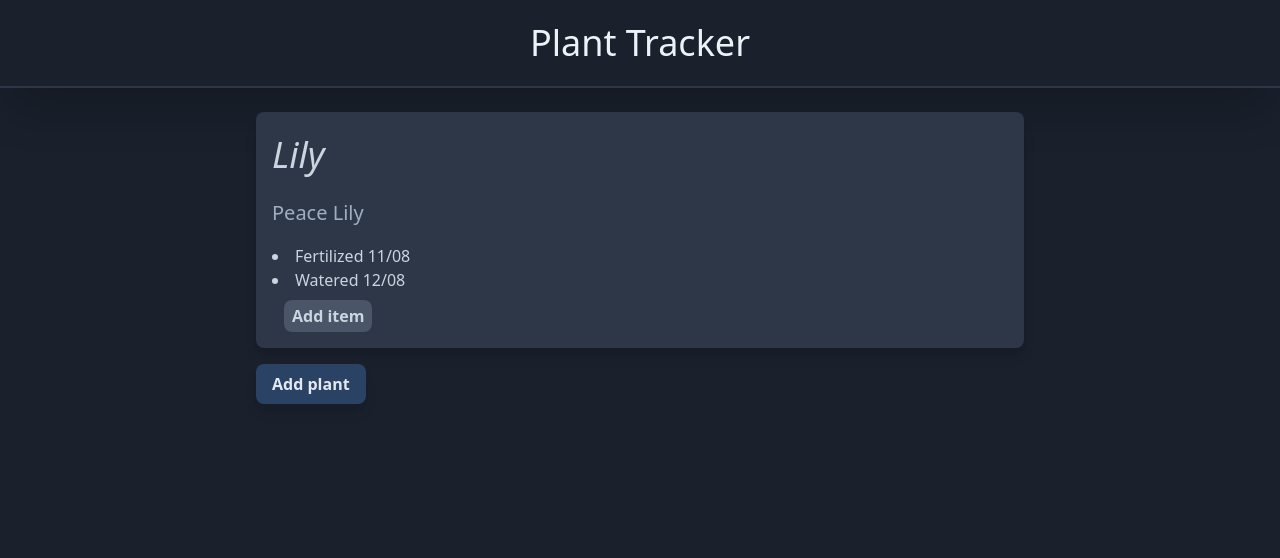
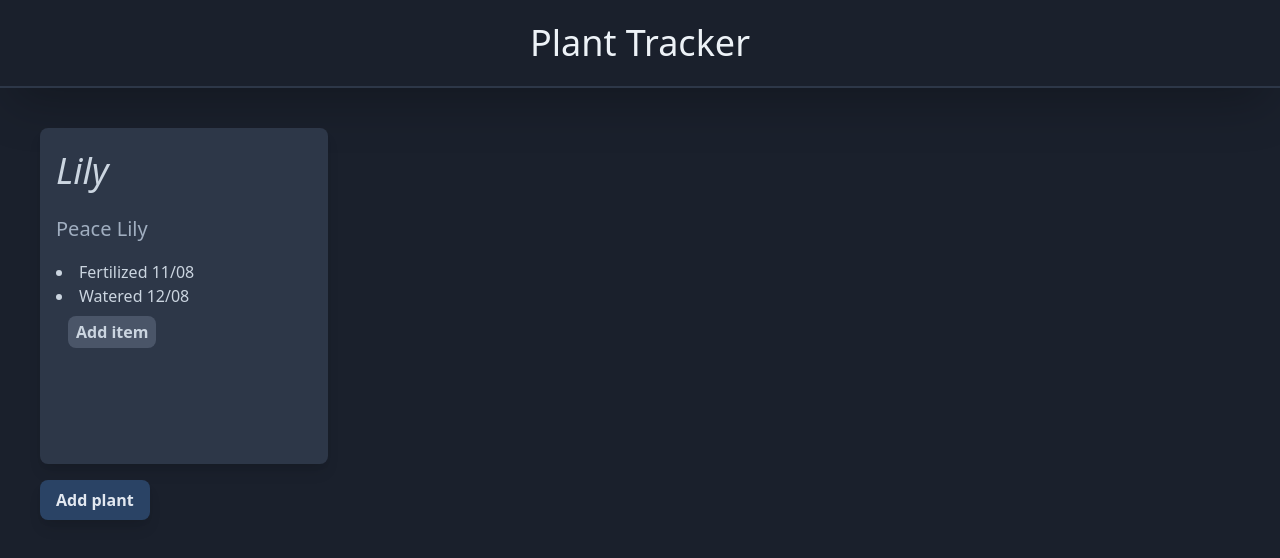
Before and after one commit to ekulz/plant-tracker, a Vue app: page / in a window 1280 px wide. Shown: the top 558 px of the page. Built offline with nearby package versions, Linux system fonts and the light colour scheme.

Commit message:
Update plant card styling to flex horizontally

```diff
--- a/src/assets/styles/index.css
+++ b/src/assets/styles/index.css
@@ -2,6 +2,9 @@
 
 @tailwind components;
 
+@tailwind utilities;
+
+@layer components {
   /* Buttons */
 
   .btn {
@@ -58,15 +61,20 @@
   .container-content {
     @apply mx-auto;
     @apply flex;
-  @apply flex-col;
+    @apply flex-wrap;
+    @apply flex-row;
     @apply items-center;
+    @apply pl-8;
+    @apply pr-8;
   }
 
   .card {
     @apply bg-gray-800;
     @apply rounded-lg;
-  @apply mb-4;
     @apply shadow-lg;
+    @apply h-84;
+    @apply w-72;
+    @apply m-2;
+    @apply overflow-auto;
   }
-
-@tailwind utilities;
+}
--- a/src/components/AddPlant.vue
+++ b/src/components/AddPlant.vue
@@ -1,6 +1,6 @@
 <template>
   <div class="container container-content">
-    <div class="card w-3/5" v-if="newPlant.editing">
+    <div class="card" v-if="newPlant.editing">
       <form v-on:submit.prevent="savePlant()">
         <add-plant-input
           input-label="Name"
@@ -21,7 +21,11 @@
       </form>
     </div>
     <div class="w-3/5">
-      <button class="btn btn-primary" v-if="!newPlant.editing" v-on:click="toggleEdit()">Add plant</button>
+      <button
+        class="btn btn-primary m-2"
+        v-if="!newPlant.editing"
+        v-on:click="toggleEdit()"
+      >Add plant</button>
     </div>
   </div>
 </template>
--- a/src/components/PlantList.vue
+++ b/src/components/PlantList.vue
@@ -1,10 +1,6 @@
 <template>
   <div class="container container-content">
-    <plant-list-item
-      v-for="plant in plants"
-      v-bind:plant="plant"
-      v-bind:key="plant.id"
-    ></plant-list-item>
+    <plant-list-item v-for="plant in plants" v-bind:plant="plant" v-bind:key="plant.id"></plant-list-item>
   </div>
 </template>
 
--- a/src/components/PlantListItem.vue
+++ b/src/components/PlantListItem.vue
@@ -1,5 +1,5 @@
 <template>
-  <div class="card w-3/5">
+  <div class="card">
     <div class="h1">{{ plant.name }}</div>
     <div class="h2">{{ plant.species }}</div>
     <div class="list">
--- a/src/components/TheHeader.vue
+++ b/src/components/TheHeader.vue
@@ -1,8 +1,5 @@
 <template>
-  <h1
-    id="header"
-    class="text-4xl text-gray-200 text-center bg-gray-900 w-full p-4 mb-2 border-b-solid border-b-2 border-gray-800 mb-6 shadow-2xl"
-  >Plant Tracker</h1>
+  <h1 class="header border-b-solid">Plant Tracker</h1>
 </template>
 
 <script>
@@ -10,3 +7,18 @@ export default {
   name: "the-header",
 };
 </script>
+
+<style>
+.header {
+  @apply text-4xl;
+  @apply text-gray-200;
+  @apply text-center;
+  @apply bg-gray-900;
+  @apply w-full;
+  @apply p-4;
+  @apply mb-8;
+  @apply border-b-2;
+  @apply border-gray-800;
+  @apply shadow-2xl;
+}
+</style>
--- a/tailwind.config.js
+++ b/tailwind.config.js
@@ -1,8 +1,19 @@
 module.exports = {
   purge: [],
   theme: {
-    extend: {},
+    extend: {
+      height: {
+        "72": "18rem",
+        "84": "21rem",
+        "96": "24rem",
+      },
+      width: {
+        "72": "18rem",
+        "84": "21rem",
+        "96": "24rem",
+      },
+    },
   },
   variants: {},
   plugins: [],
-}
+};
```
Also changed, not shown: 1 other file (tests, documents, lock files or other folders). Lines whose indentation alone changed are shown as unchanged.
